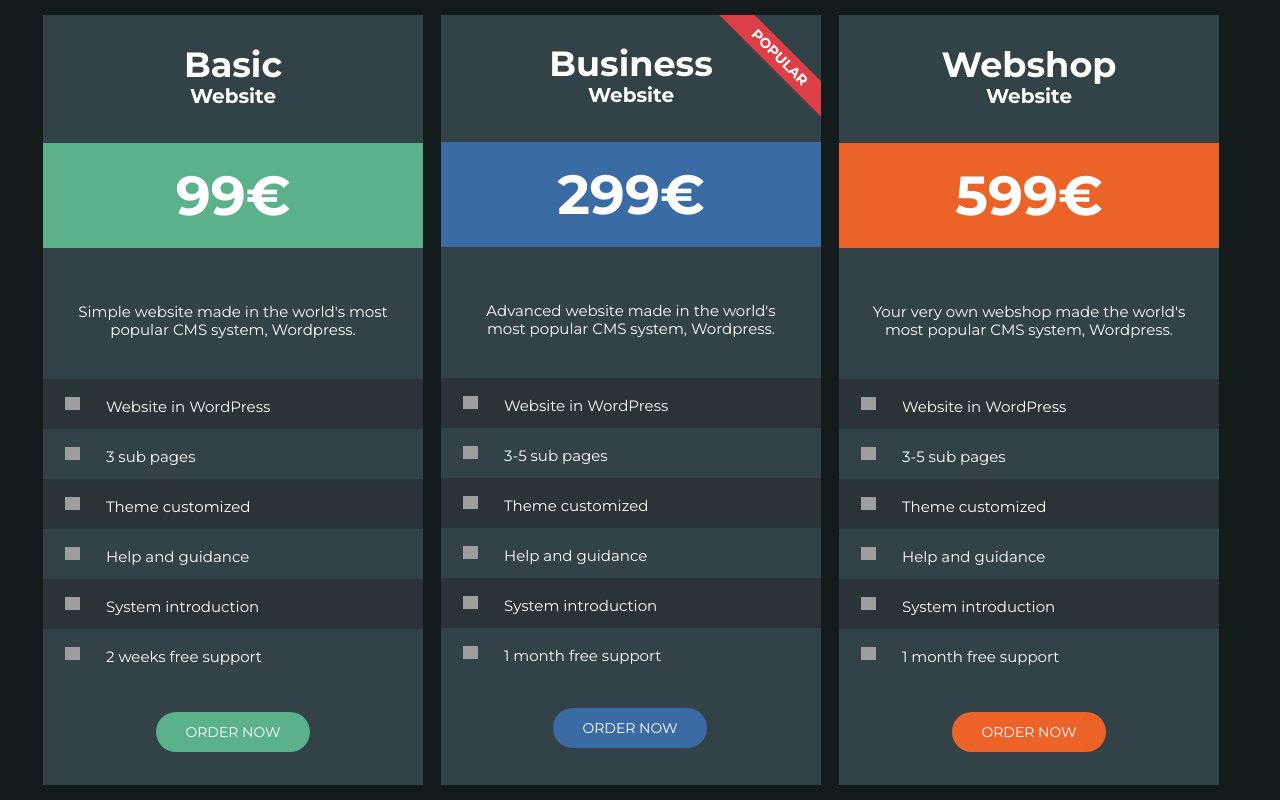
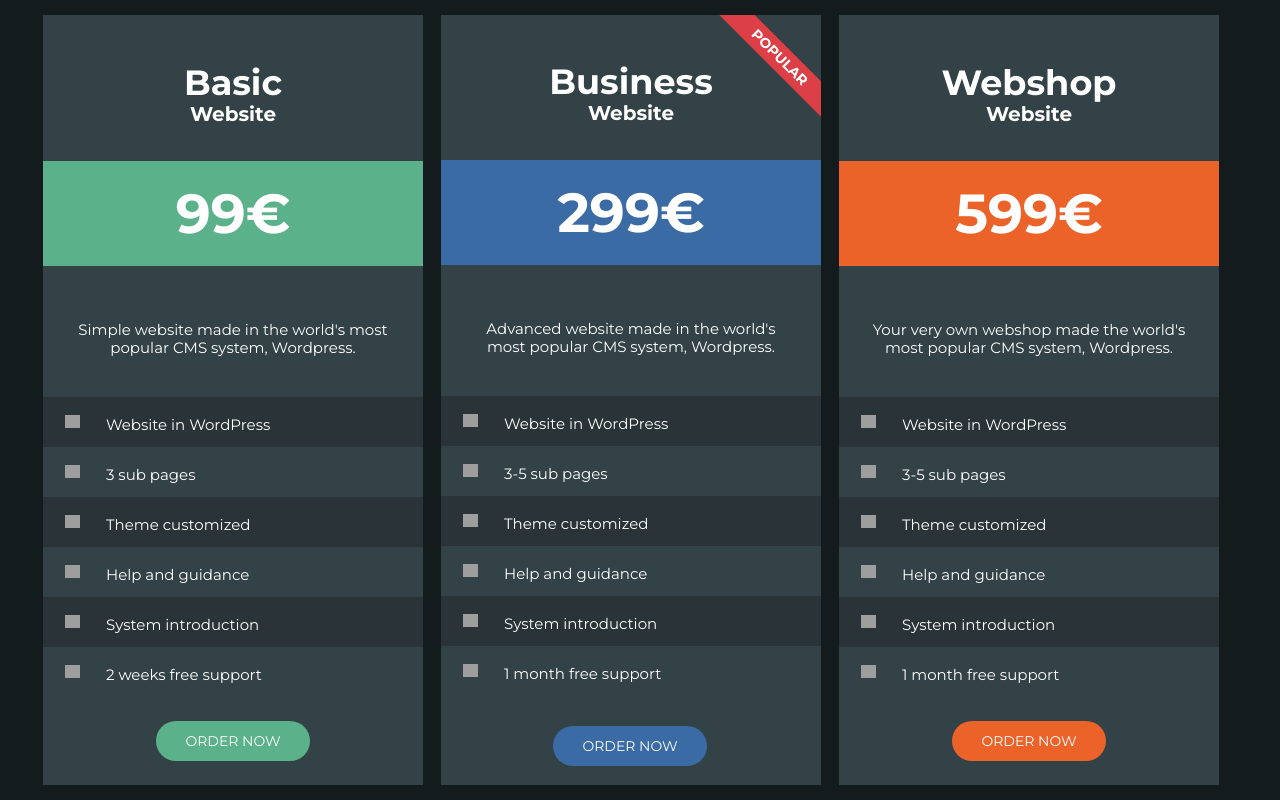
Before and after one commit to TatianaVakaruk/price-card, a plain HTML site: page index.html in a window 1280 px wide. Drawn offline with nearby package versions, Linux system fonts and the light colour scheme; grey boxes are pictures that could not be loaded.

Commit message:
first commit

```diff
--- a/styles.css
+++ b/styles.css
@@ -37,7 +37,7 @@ body {
 }
 .price-card__title {
   text-align: center;
-  margin-top: 32px;
+  margin-top: 50px;
   display: flex;
   justify-content: center;
   align-items: center;
```
